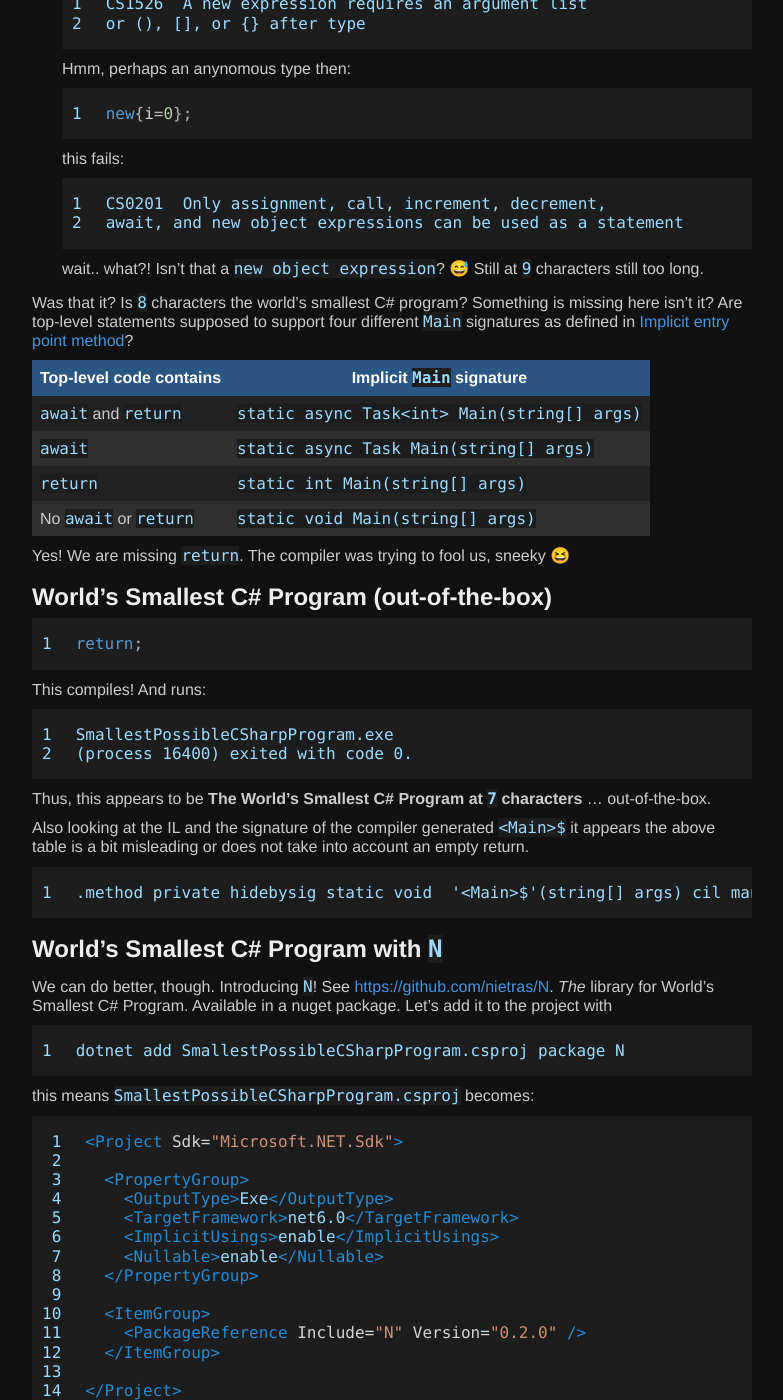
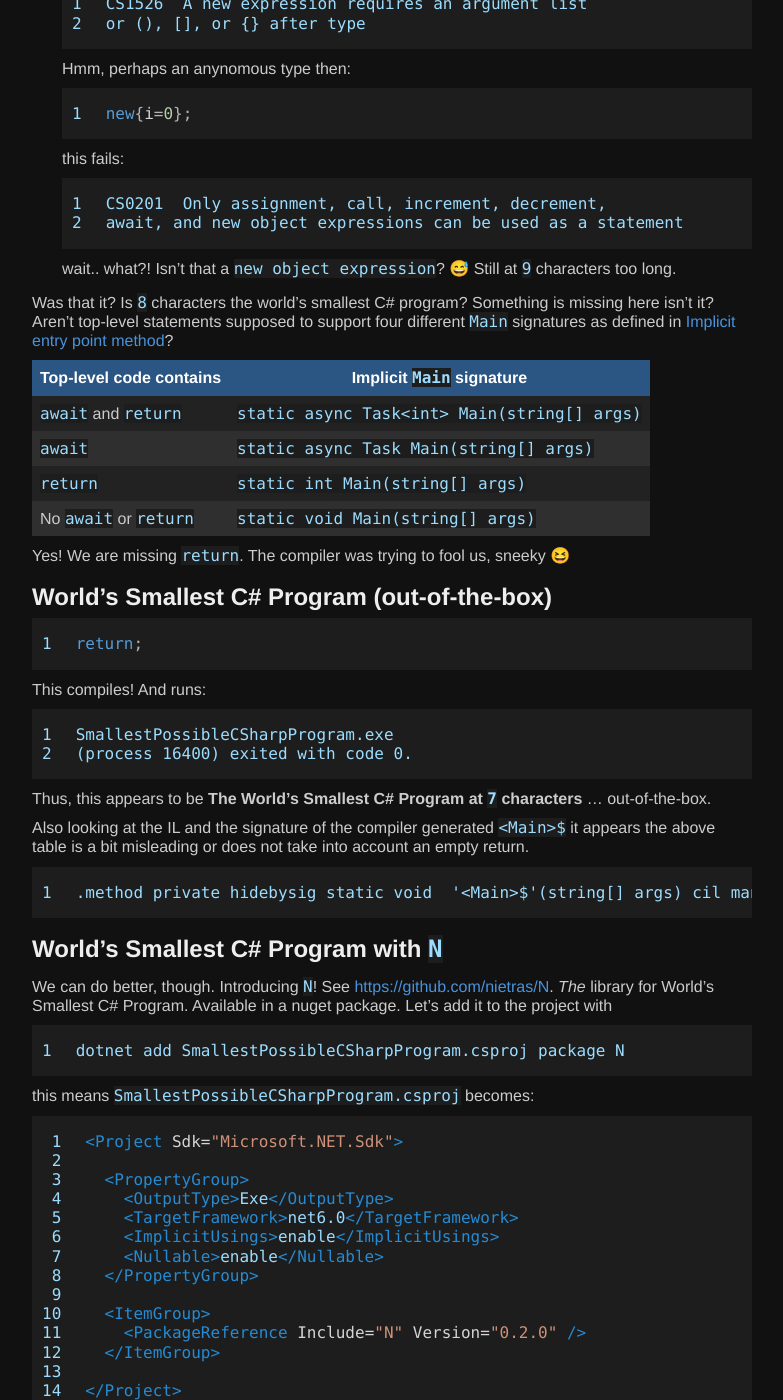
Before and after one commit to nietras/nietras.github.io, a Jekyll site: the page built from _posts/2021-10-03-worlds-smallest-csharp-program.md, in a window 1280 px wide and 1400 px high, scrolled down 3844 px. Shown: the whole window, without its empty margins (248-1031 px from the left). Built offline with Jekyll 4.4.1, drawn with Linux system fonts in a browser that asks for light colours; some of the changed text lies outside the part shown.

Commit message:
few edits

````diff
--- a/_posts/2021-10-03-worlds-smallest-csharp-program.md
+++ b/_posts/2021-10-03-worlds-smallest-csharp-program.md
@@ -202,10 +202,10 @@ Ah, a nice error message telling us what to try. So:
    await, and new object expressions can be used as a statement
    ```
    wait.. what?! Isn't that a `new object expression`? 😅
-   Still at `9` characters still too long.
+   Still at `9` characters too long.
 
 Was that it? Is `8` characters the world's smallest C# program?
-Something is missing here isn't it? Are top-level statements supposed to support
+Something is missing here isn't it? Aren't top-level statements supposed to support
 four different `Main` signatures as defined in
 [Implicit entry point method](https://docs.microsoft.com/en-us/dotnet/csharp/fundamentals/program-structure/top-level-statements#c-language-specification)?
 
````
Also changed, not shown: other parts of _posts/2021-10-03-worlds-smallest-csharp-program.md (+1 -1 lines).
